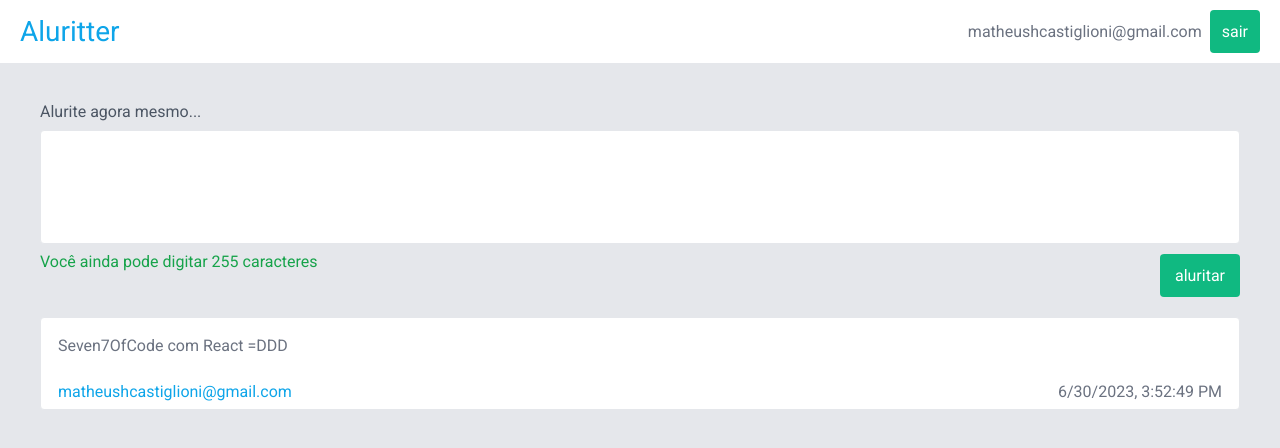
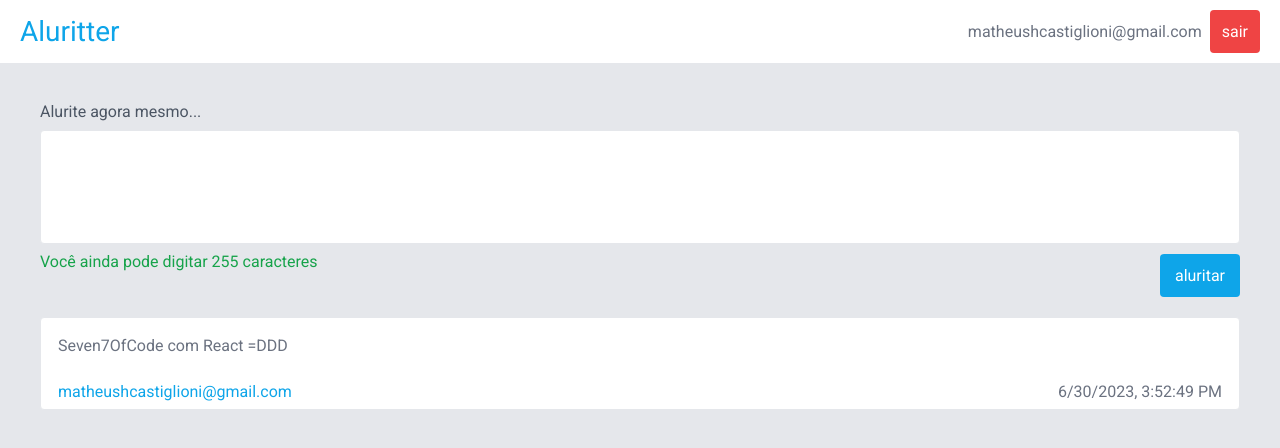
Before and after one commit to viniwebster/aluritter, a React (Vite) app: page / in a window 1280 px wide. Shown: the top 448 px of the page. Built offline with nearby package versions, Linux system fonts and the light colour scheme; sample sign-in values are in the browser's storage; the HTML template or start-up script is replaced by a standard one.

Commit message:
style: add color props

```diff
--- a/src/components/Button/Button.tsx
+++ b/src/components/Button/Button.tsx
@@ -2,7 +2,7 @@ import styled from "styled-components"
 import { secundaryColor, white } from "../../styles/variables"
 
 const StyledButton = styled.button`
-  background-color: ${secundaryColor};
+  background-color: ${props => props.color ? props.color : secundaryColor};
   color: ${white};
   outline: none;
   border: none;
@@ -15,12 +15,13 @@ const StyledButton = styled.button`
 
 interface Props {
   text: string,
-  onClick?: () => void
+  onClick?: () => void,
+  color?: '#10B981' | '#0EA5E9' | '#EF4444'
 }
 
-const Button = ({ text, onClick } : Props) => {
+const Button = ({ text, onClick, color } : Props) => {
   return(
-    <StyledButton onClick={onClick}>
+    <StyledButton onClick={onClick} color={color}>
       {text}
     </StyledButton>
   )
```
